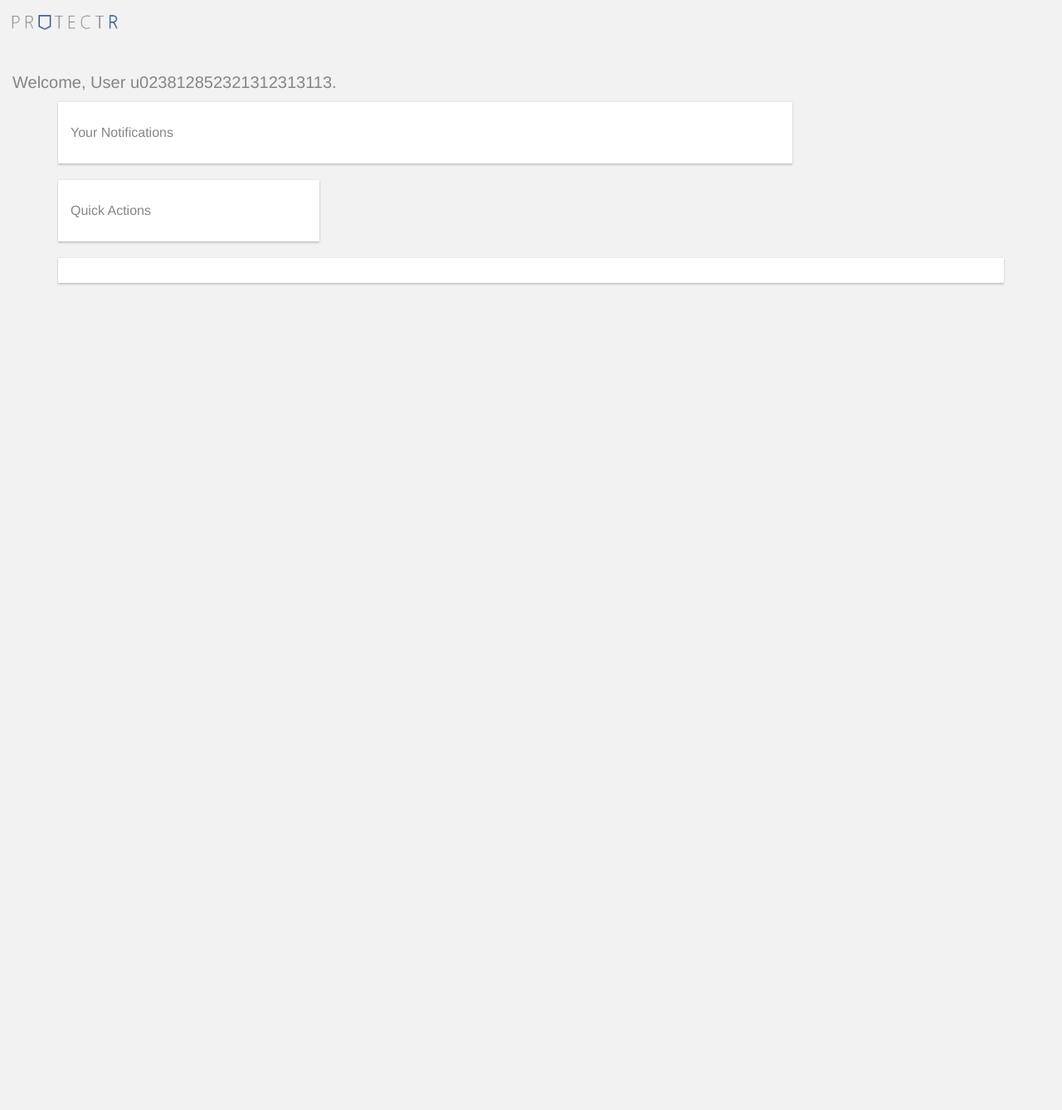
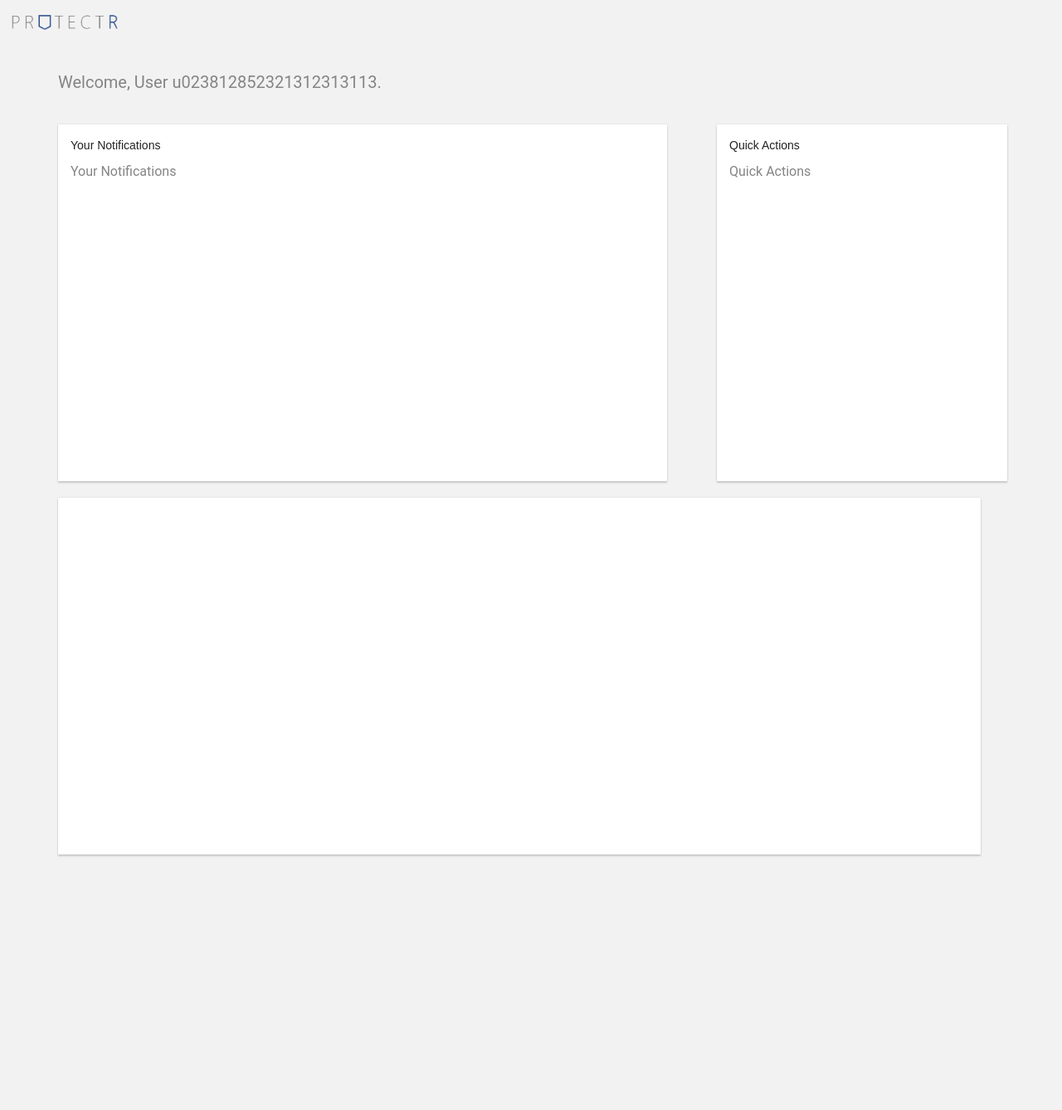
Before and after one commit to DingYao/Human-supervised-Smart-Contracts, a Django app: page /user/dashboard in a window 1280 px wide. Shown: the whole page at 83% size. Run offline with Django 3.2, Linux system fonts and the light colour scheme; some libraries are stand-ins or nearby versions.

Commit message:
fixed alignment of dashboard

```diff
--- a/executor/main/static/style.css
+++ b/executor/main/static/style.css
@@ -14,7 +14,7 @@
 
 h1, h2, h3, h4, h5, p {
 	color: #858585;
-	font-family: 'Helvetica Neue', Helvetica, Arial, sans-serif;
+	font-family: 'Roboto','Helvetica Neue', Helvetica, Arial, sans-serif;
 }
 
 body {
@@ -46,22 +46,32 @@
 	max-height: 25px;
 }
 
-.card {
-	display: inline;
-	margin-top: 15px;
-	margin-bottom: 15px;
-	background-color: #ffffff;
-	height: 400px;
-}
-
 .dashboard {
 	width: 100%;
 	height: 1200px;
 }
 .notifs-left {
-	width: 75%;
+	position: absolute;
+	top: 150px;
+
+	width: 55%;
+	height: 400px;
+
 }
 
 .notifs-right {
+	position: absolute;
+	top: 150px;
+	left: 67.5%;
 	width: 25%;
+
+	height: 400px;
 }
+
+.contracts-list {
+	position: absolute;
+	top: 600px;
+	height: 400px;
+	width: 84.5%;
+	display: inline-block;
+}
--- a/executor/main/templates/main/base.html
+++ b/executor/main/templates/main/base.html
@@ -13,8 +13,10 @@
 		<img id='logo' src='/static/ptr-logo-small.png' alt='/static/ptr-logo-small.png' />
 	</div>
 
+	<div class='mui-container'>
 	{% block title %}
 	{% endblock %}
 	{% block content %}
 	{% endblock %}
+	</div>
 </body>
--- a/executor/main/templates/main/base_dashboard.html
+++ b/executor/main/templates/main/base_dashboard.html
@@ -6,21 +6,22 @@
 {% block content %}
 
 	{% block dashboard %}
-	<div class='dashboard mui-container'>
+	<div class='dashboard'>
 
 		<div class='notifs'>
 			<div class = 'notifs-left mui-panel'>
+				<legend>Your Notifications</legend>
 				{% block notifs %}
 				{% endblock %}
 			</div>
 			<div class = 'notifs-right mui-panel'>
-
+				<legend>Quick Actions</legend>
 				{% block quick-actions %}
 				{% endblock %}
 			</div>
 		</div>
 
-		<div class='contract-list mui-panel'>
+		<div class='contracts-list mui-panel'>
 			{% block contract_list %}
 			{% endblock %}
 		</div>
--- a/executor/main/templates/main/usr_dashboard.html
+++ b/executor/main/templates/main/usr_dashboard.html
@@ -1,7 +1,7 @@
 {% extends 'main/base_dashboard.html' %}
 
 {% block title %}
-	<h3>Welcome, User u023812852321312313113.</h3>
+<h3>Welcome, User u023812852321312313113.</h3>
 {% endblock %}
 
 {% block notifs %}
```
